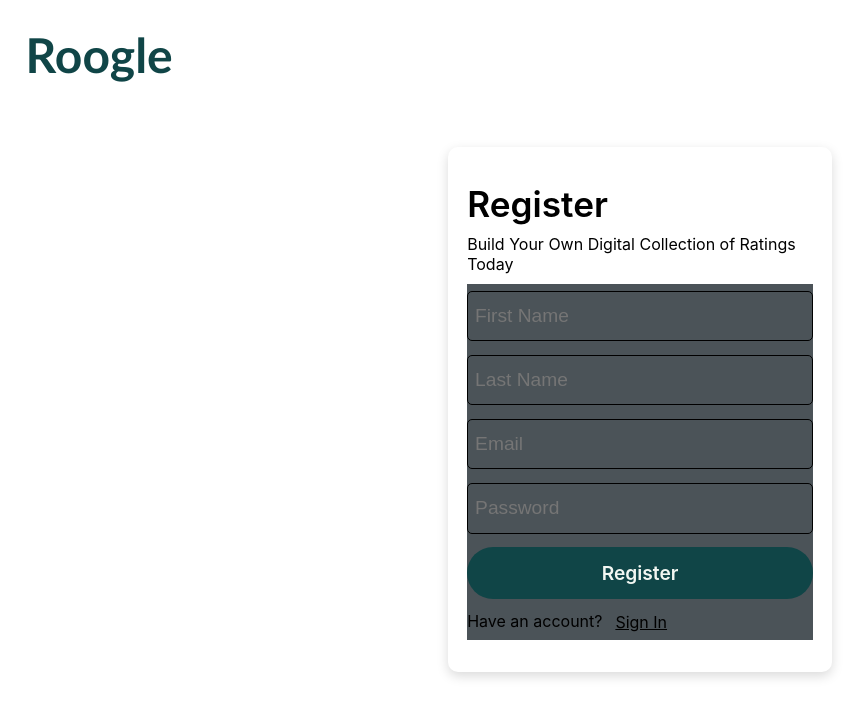
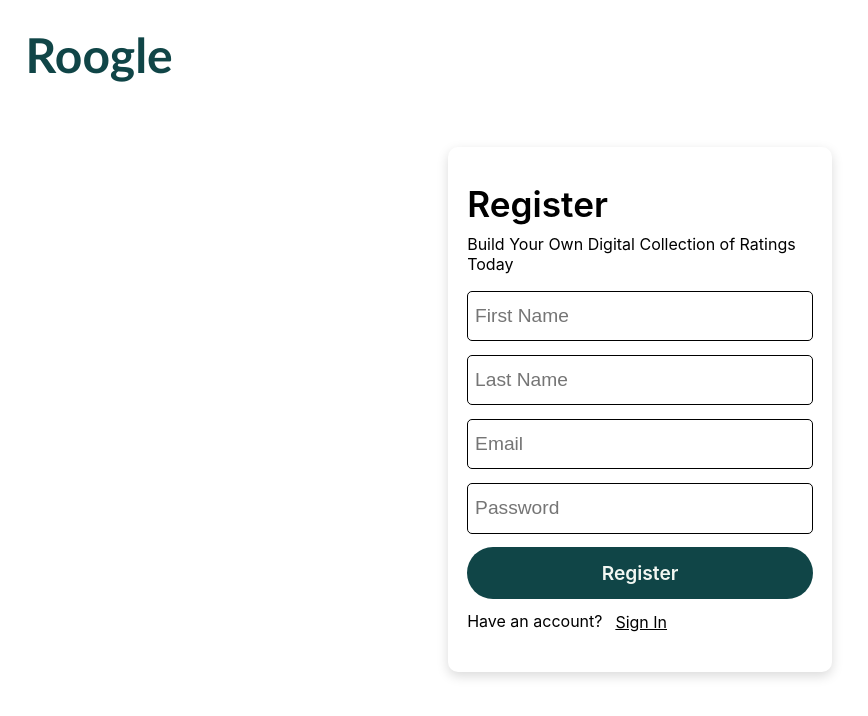
Before and after one commit to brandonchin00/Final-Project, a React (Create React App) app in the folder final-project/: page /register in a window 1280 px wide. Shown: the top 716 px of the page, without its empty margins (0-868 px from the left). Built offline with nearby package versions, Linux system fonts and the light colour scheme.

Commit message:
fixed redirect to signout

```diff
--- a/final-project/src/components/popup.css
+++ b/final-project/src/components/popup.css
@@ -1,4 +1,4 @@
-form {
+.new-post-form {
     display: block;
     background-color: var(--secondary);
 }
--- a/final-project/src/pages/dashboard.js
+++ b/final-project/src/pages/dashboard.js
@@ -4,11 +4,13 @@ import "./dashboard.css";
 import { supabase } from "../components/client.js";
 import Post from "../components/post.js";
 import Form from "../components/popup.js";
+import { useNavigate } from "react-router-dom";
 
 //useEffect --> Render after Async function
 const Dashboard = () => {
     const [name, setName] = useState("");
     const [posts, setPosts] = useState([]);
+    const navigate = useNavigate();
 
     useEffect(() => {
         const fetchUser = async () => {
@@ -48,6 +50,7 @@ const Dashboard = () => {
             console.log("Error logging out:", error.message);
         } else {
             console.log("Logged out successfully");
+            navigate("/");
         }
     }
 
```
